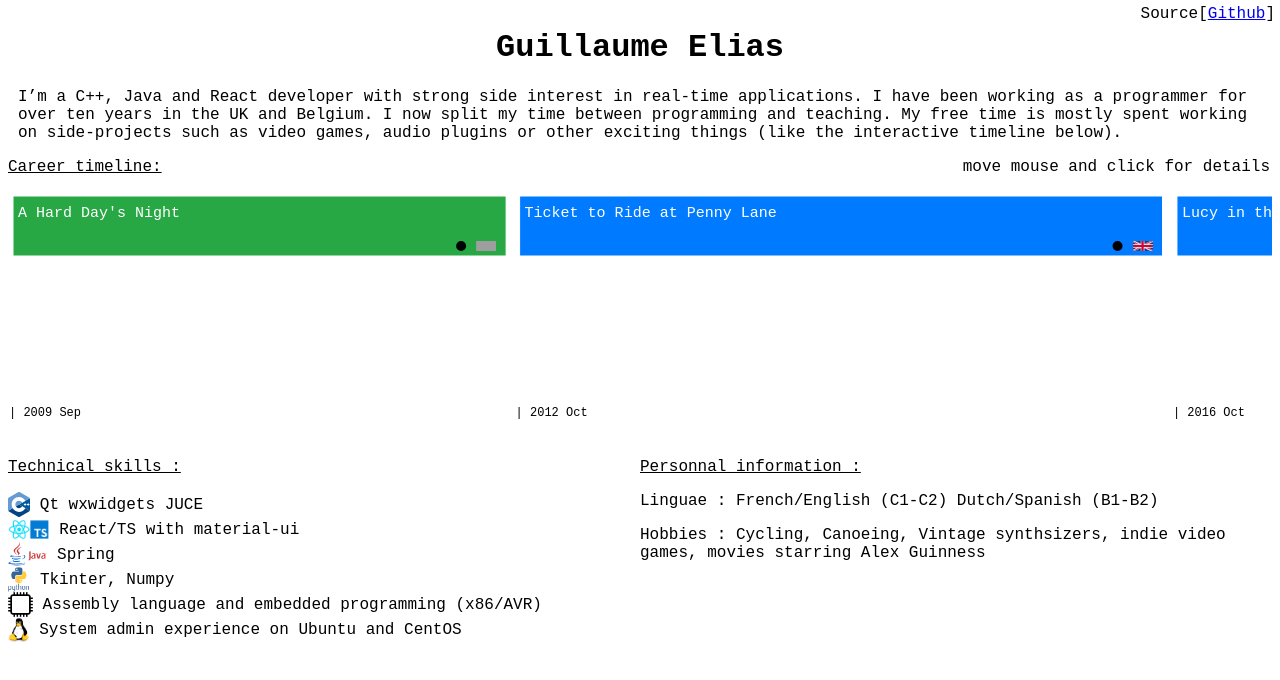
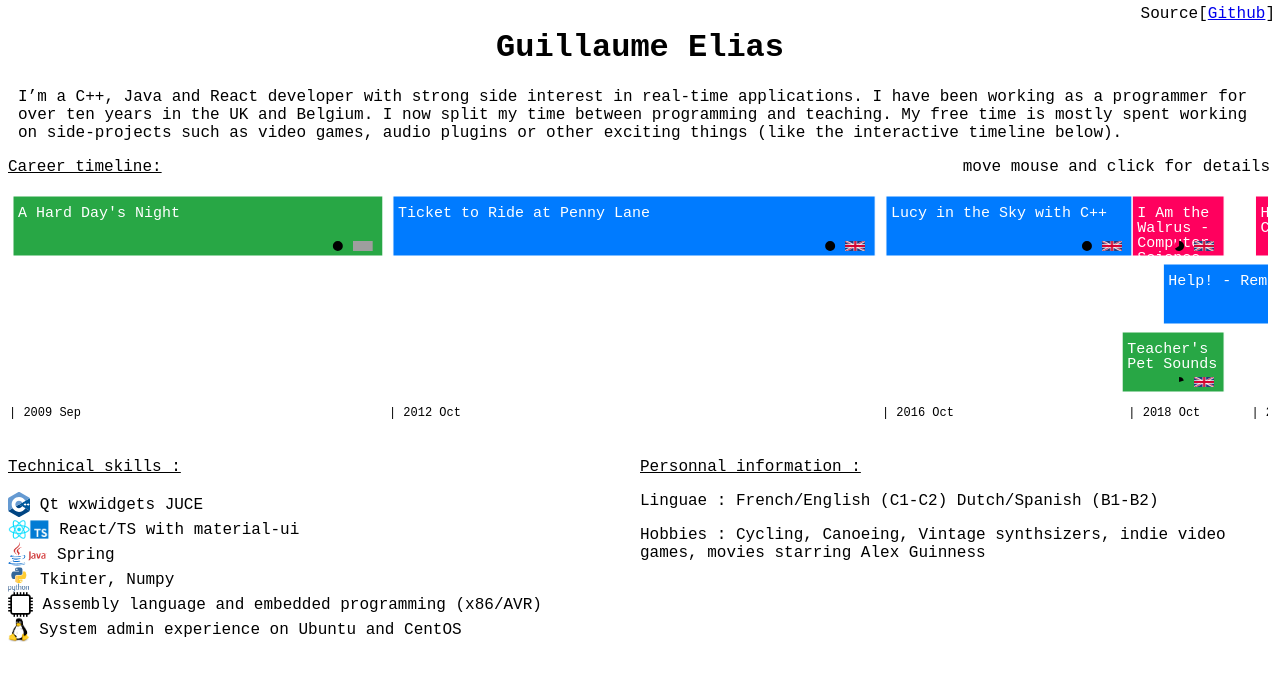
Before and after one commit to GuillaumeElias/timeline-cv, a React (Create React App) app: page / in a window 1280 px wide. Shown: the top 680 px of the page. Built offline with nearby package versions, Linux system fonts and the light colour scheme.

Commit message:
Small change around initial timeline width

```diff
--- a/src/timeline/Timeline.tsx
+++ b/src/timeline/Timeline.tsx
@@ -7,7 +7,10 @@ import { timelineData } from "../data";
 import Konva from "konva";
 import { MARGIN_SIDE, TIMELINE_HEIGHT, LINE_HEIGHT } from "../App";
 
-const isTouchDevice = 'ontouchstart' in window || navigator.maxTouchPoints > 0 || navigator.maxTouchPoints > 0;
+const isTouchDevice =
+  "ontouchstart" in window ||
+  navigator.maxTouchPoints > 0 ||
+  navigator.maxTouchPoints > 0;
 
 interface Props {
   onEventSelected: (event: Event, mouseX: number, mouseY: number) => void;
@@ -24,17 +27,22 @@ const Timeline: React.FC<Props> = ({
   screenWidth,
   scrollY,
 }) => {
-
   // Constants
   const marginHeight = 8;
   const legendHeight = 20;
   const timelineStartDate = timelineData[0].startDate;
   const timelineEndDate = toTs("2025-01-01");
   const totalTime = timelineEndDate - timelineStartDate;
-  const maxTimelineWidth = screenWidth - MARGIN_SIDE * 2 - 10;
+  const canvasWidth = screenWidth - MARGIN_SIDE * 2 - 10;
+  const initTimelineWidth =
+    screenWidth > 2000
+      ? canvasWidth
+      : screenWidth <= 1000
+        ? canvasWidth * 2
+        : canvasWidth * 1.5;
 
   //State variables
-  const [timelineWidth, setTimelineWidth] = useState(maxTimelineWidth * 2);
+  const [timelineWidth, setTimelineWidth] = useState(initTimelineWidth);
   const [mouseX, setMouseX] = useState<number | undefined>(undefined);
   const [mouseY, setMouseY] = useState<number | undefined>(undefined);
   const [mouseDate, setMouseDate] = useState<number | null>(null);
@@ -64,7 +72,6 @@ const Timeline: React.FC<Props> = ({
     timelineWidthRef.current = timelineWidth;
   }, [timelineWidth]);
 
-
   //listening to configuration changes
   useEffect(() => {
     const canvas = document.getElementById("canvas");
@@ -72,7 +79,6 @@ const Timeline: React.FC<Props> = ({
       timelineMarginTopRef.current = canvas.getBoundingClientRect().top;
     }
   }, [scrollY, screenWidth]);
-
 
   const computeAndSetMouseDate = (prevX: number) => {
     const mouseTimestamp =
@@ -116,7 +122,7 @@ const Timeline: React.FC<Props> = ({
       if (selectedEvent || !isMouseInTimeline(event.clientY)) return;
       event.preventDefault();
       setTimelineWidth((prevWidth) =>
-        prevWidth + event.deltaY < maxTimelineWidth
+        prevWidth + event.deltaY < canvasWidth
           ? prevWidth
           : prevWidth + event.deltaY,
       );
@@ -151,13 +157,13 @@ const Timeline: React.FC<Props> = ({
         margin: 0,
         padding: 0,
         overflow: "hidden",
-        width: screenWidth - MARGIN_SIDE * 2,
+        width: canvasWidth,
         height: TIMELINE_HEIGHT,
       }}
     >
       <Stage
         id="canvas"
-        width={screenWidth - MARGIN_SIDE * 2}
+        width={canvasWidth}
         height={TIMELINE_HEIGHT}
         onMouseMove={(e) => {
           setMouseX(e.evt.clientX);
@@ -178,23 +184,23 @@ const Timeline: React.FC<Props> = ({
             }}
             draggable
             dragBoundFunc={function (pos) {
-
-              if (!isTouchDevice || (mouseX && mouseX > 0)){ //if not a touch device or mouse has been detected
+              if (!isTouchDevice || (mouseX && mouseX > 0)) {
+                //if not a touch device or mouse has been detected
                 return {
                   x: 0,
-                  y: 0
+                  y: 0,
                 };
               }
 
               let x = pos.x;
 
-              if(x > 0 || x < -timelineWidth + screenWidth){
+              if (x > 0 || x < -timelineWidth + screenWidth) {
                 x = this.absolutePosition().x; //cancel if outside of bounds
               }
 
               return {
                 x: x,
-                y: 0
+                y: 0,
               };
             }}
           >
@@ -256,13 +262,12 @@ const Timeline: React.FC<Props> = ({
                     pause={!!selectedEvent}
                     selected={event == selectedEvent}
                     onEventSelected={(e: Event, x: number, y: number) => {
-                      if(mouseX && mouseY){
-                        onEventSelected(e, mouseX, mouseY)
-                      }else{
+                      if (mouseX && mouseY) {
+                        onEventSelected(e, mouseX, mouseY);
+                      } else {
                         onEventSelected(e, 0, y);
                       }
-                    }
-                    }
+                    }}
                   />
                   {!event.hideDate && (
                     <Text
```
